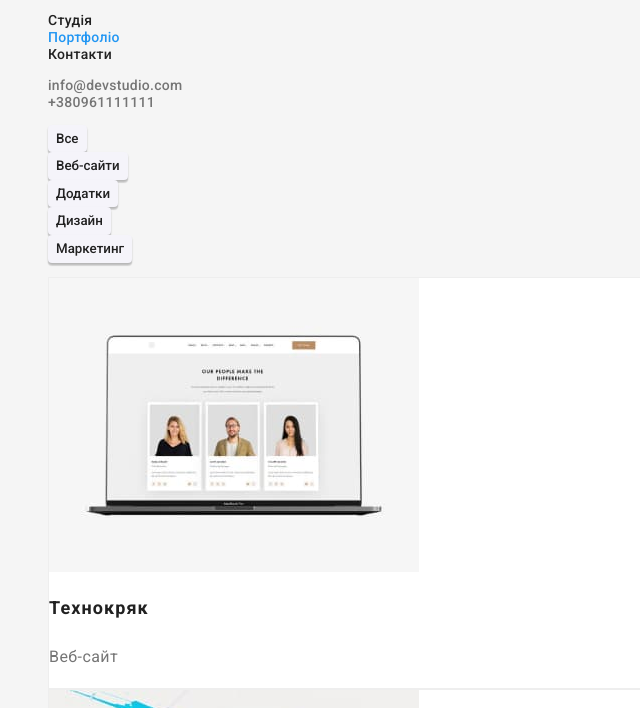
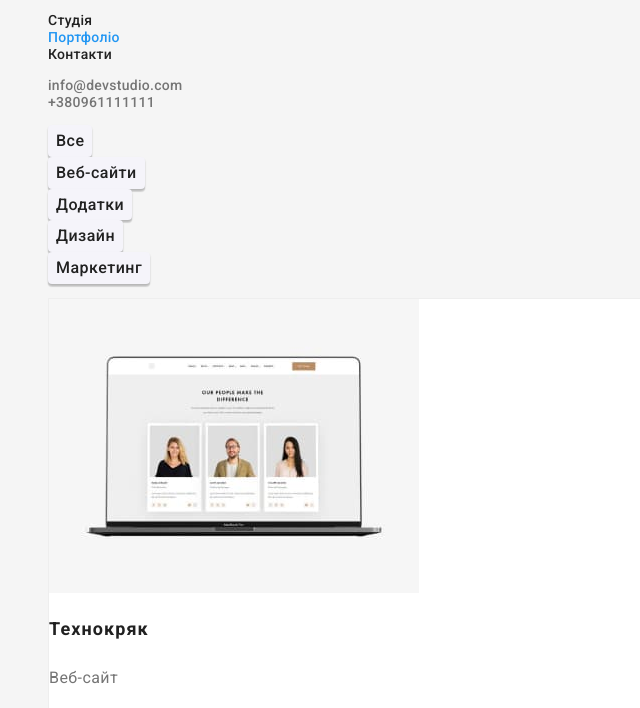
Before and after one commit to Vitalii89vn/goit-markup-hw-02, a plain HTML site: page portfolio.html in a window 1280 px wide. Shown: the part 41-749 px from the top of the page, without its empty margins (0-640 px from the left). Drawn offline with Linux system fonts and the light colour scheme.

Commit message:
modified btn

```diff
--- a/css/styles.css
+++ b/css/styles.css
@@ -104,6 +104,7 @@ body {
   line-height: 1.17;
   letter-spacing: 0.03em;
 }
+
 .our-comand {
   background-color: var(--btn-background-color);
 }
@@ -151,6 +152,8 @@ body {
   color: var(--color-hover-focus);
 }
 .btn-product {
+  letter-spacing: 0.03em;
+  font-size: 16px;
   background-color: var(--btn-background-color);
   color: var(--main-text-color);
   font-weight: 500;
```
